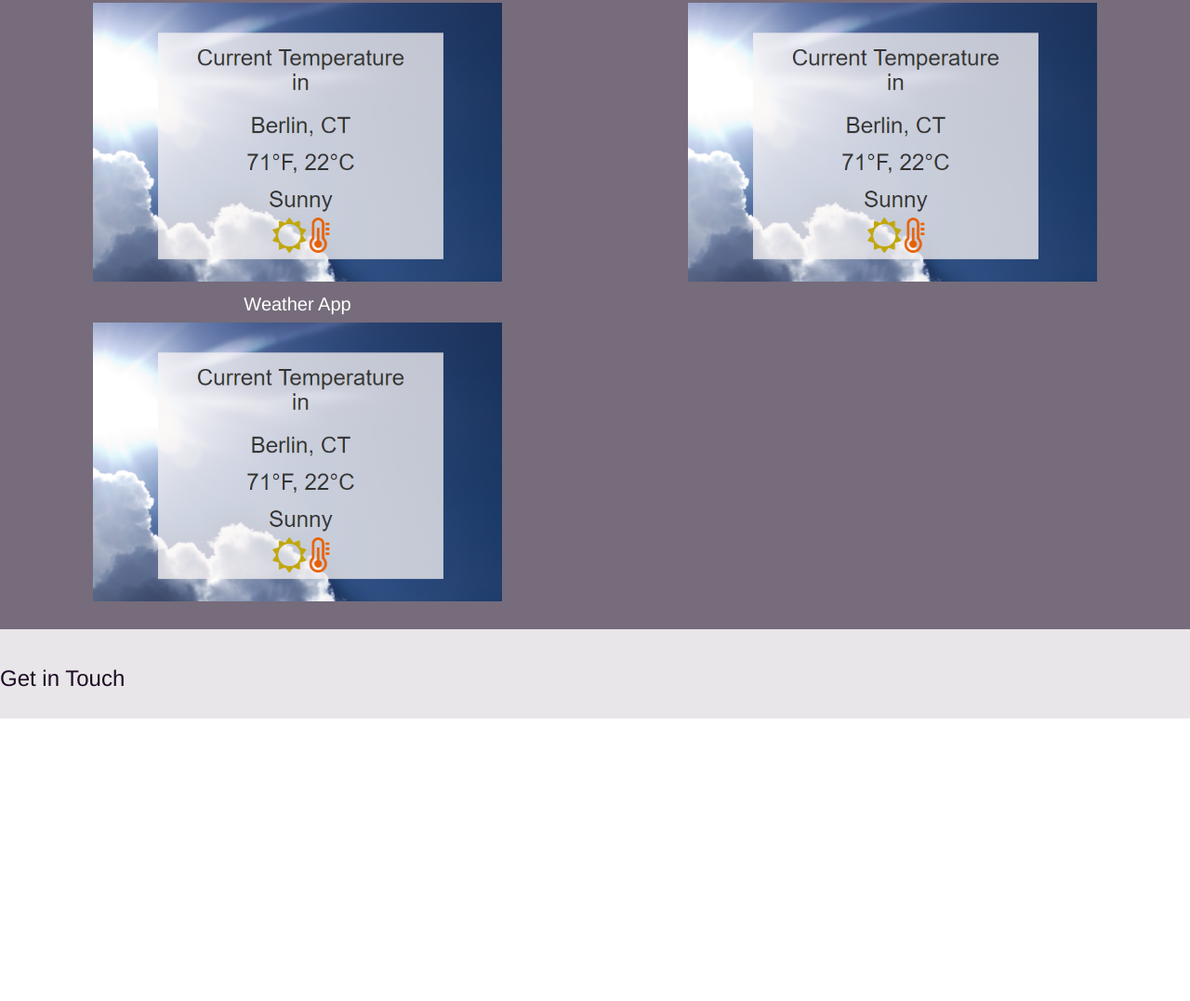
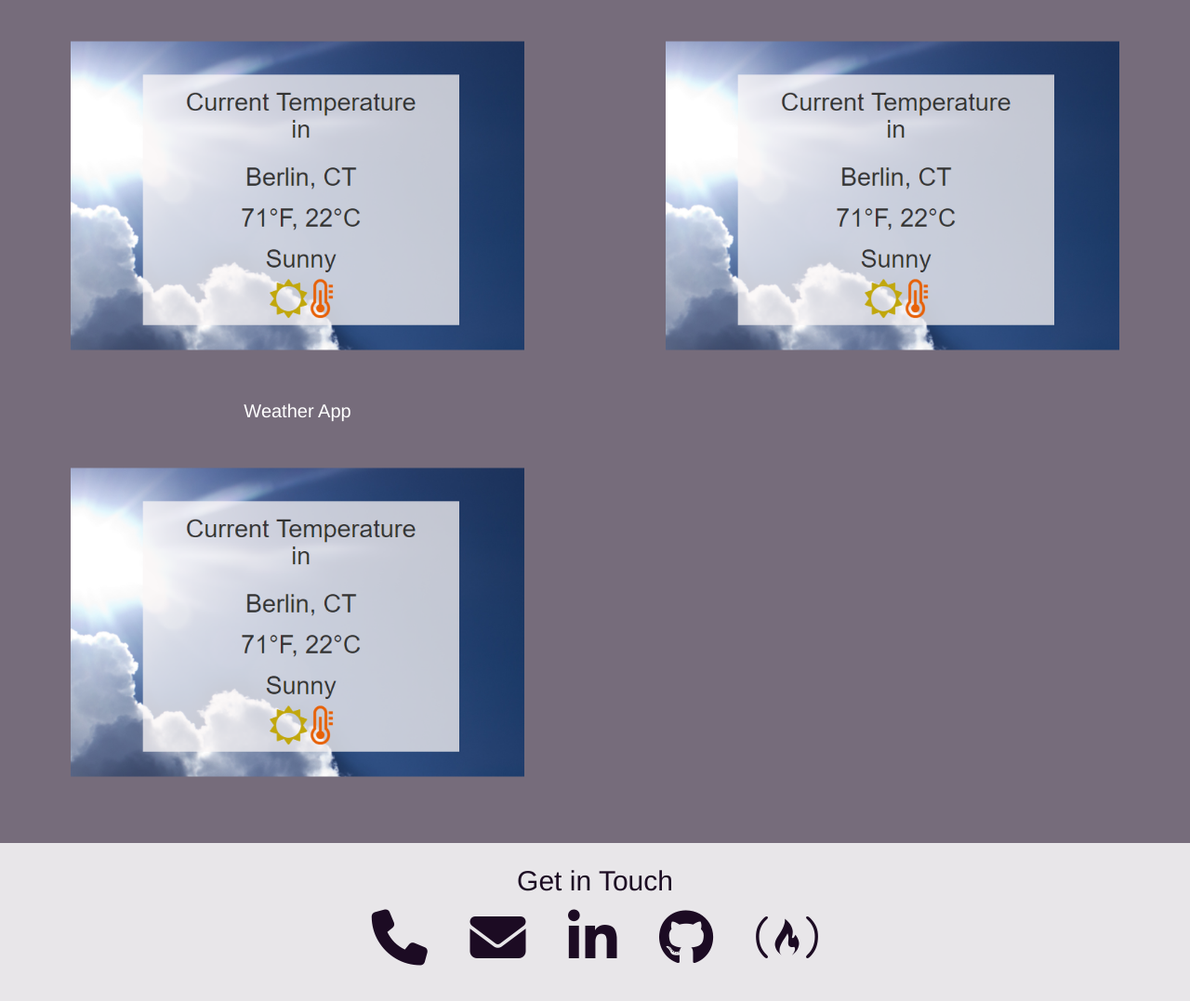
Before and after one commit to Dana94/Portfolio, a plain HTML site: page index.html in a window 1280 px wide. Shown: the part 1221-2298 px from the top of the page at 93% size. Before the commit the page ends 1994 px from the top, so only its background shows below. Drawn offline with nearby package versions, Linux system fonts and the light colour scheme.

Commit message:
added contact icons and fixed language positioning for mobile

```diff
--- a/css/stylesheet.css
+++ b/css/stylesheet.css
@@ -6,11 +6,14 @@
 /*6) Skills*/
 
 
+
+
 /*1) Parallax*/
 
 .parallax-window {
     background: transparent;
     color: white;
+    width: 100%;
 }
 
 @media (max-width: 960px){
@@ -33,6 +36,16 @@ p{
 	background-color: #1C0B23;
 	text-align: right;
 	padding-right: 2rem;
+}
+
+a{
+	margin-left: 20px;
+	margin-right: 20px;
+	margin-top: 10px;
+}
+
+i{
+	color: #1C0B23;
 }
 
 .img-source a{
@@ -145,12 +158,13 @@ footer, .row{
 
 
 }
-.container{
+/*.container{
 	display: flex;
 	flex-direction: row;
 	flex-wrap: nowrap;
 
-}
+}     */
+
 
 /*For help and credit: https://codepen.io/envincebal/full/BRvBOm/*/
 
@@ -163,7 +177,8 @@ footer, .row{
     box-shadow: 6px 6px 6px -3px rgba(0,0,0,0.75);
 }
 .project-image {
-    height: 300px;
+    /*height: 100%;*/
+    transform: scale(.8);
     transition: box-shadow 0.2s ease-in-out;
     cursor: pointer;
     margin-top: 5px;
@@ -190,4 +205,7 @@ img {
     border-radius: 100%;
     border: 5px solid;
     max-width: 230px;
+
+    /*margin-right: 30px;*/
+
 }
--- a/index.html
+++ b/index.html
@@ -53,7 +53,7 @@
 
 
 			<div class="parallax-window" data-parallax="scroll" data-image-src="images/above-adventure-aerial-air.jpg" id="head-window">
-				<div class="col-sm-6 col-sm-offset-3" id="name-div">
+				<div class="col-sm-6" id="name-div">
 						<h1>Dana C. Ottaviani</h1>
 				</div>
 			</div>
@@ -83,14 +83,14 @@
 					</div>
 				</div>
 				<div class="row text-center icon-row">
-					   <!--Java logo and JS logo source: https://www.iconfinder.com/iconsets/scripting-and-programming-languages-->
-				  	<div class="col-md-4">
+					<!-- Java logo and JS logo source: https://www.iconfinder.com/iconsets/scripting-and-programming-languages -->
+				  	<div class="col-md-4 col-sm-4 col-xs-4">
 						<img src="images/html5.png">
 					</div>
-					<div class="col-md-4">
+					<div class="col-md-4 col-sm-4 col-xs-4">
 						<img src="images/css.png">
 					</div>
-					<div class="col-md-4">
+					<div class="col-md-4 col-sm-4 col-xs-4">
 						<img src="images/JS.png">
 					</div>
 				</div>
@@ -118,8 +118,16 @@
 				</div>
 			</div>
 
-			<footer id="contact">
-				<h3>Get in Touch</h3>
+			<footer id="contact" class="text-center">
+				<span class="section-header">Get in Touch</span>
+				<div class="row">
+					<a href="tel:+8607974288"><i class="fa fa-phone fa-3x" aria-hidden="true"></i></a>
+				    <a href="mailto:dana.ottaviani@gmail.com"><i class="fa fa-envelope fa-3x" aria-hidden="true"></i></a>
+				    <a href="https://www.linkedin.com/in/danaottaviani" target="_blank"><i class="fa fa-linkedin fa-3x" aria-hidden="true"></i></a>
+				    <a href="https://github.com/Dana94" target="_blank"><i class="fa fa-github fa-3x" aria-hidden="true"></i></a>
+				    <a href="https://www.freecodecamp.com/dana94" target="_blank"><i class="fa fa-free-code-camp fa-3x" aria-hidden="true"></i>
+				    </a>
+				</div>
 			</footer>
 
 
--- a/js/app.js
+++ b/js/app.js
@@ -1,4 +1,4 @@
-/*Referenced at https://css-tricks.com/snippets/jquery/smooth-scrolling/ and David Moran*/
+/*Referenced at https://css-tricks.com/snippets/jquery/smooth-scrolling/*/
 
 $('body').scrollspy({ target: '#navbar-example' });
 
```
